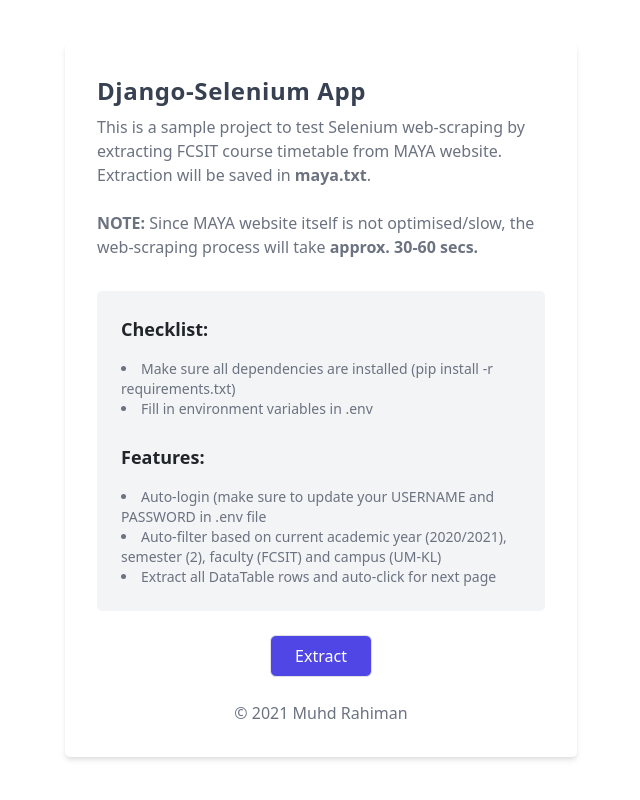
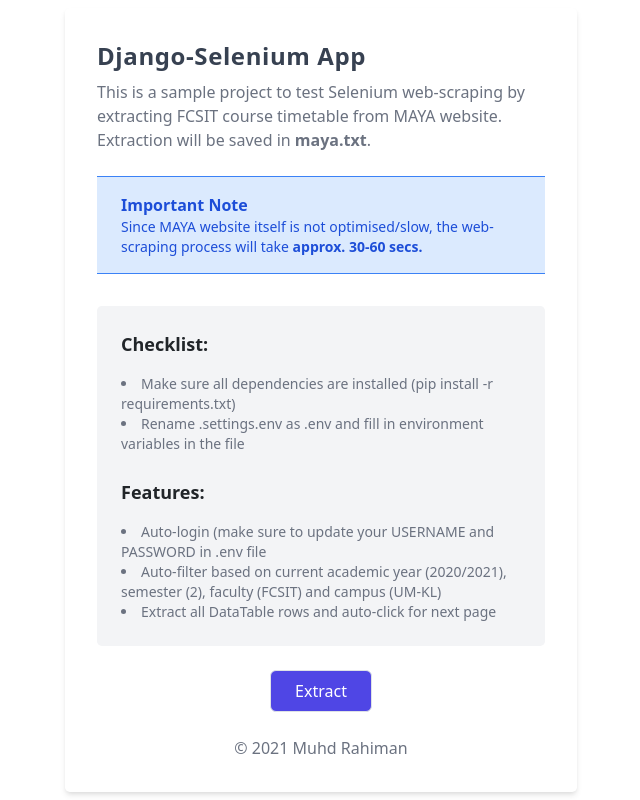
Before and after one commit to mdrhmn/dj-selenium, a Django app: page /main/ in a window 1280 px wide. Shown: the whole page, without its empty margins (319-959 px from the left). Run offline with Django 3.2, Linux system fonts and the light colour scheme; some libraries are stand-ins or nearby versions.

Commit message:
Code housekeeping and added dummy .settings.env file

```diff
--- a/main/templates/main.html
+++ b/main/templates/main.html
@@ -78,8 +78,12 @@
                         extracting FCSIT course timetable from MAYA website. Extraction will be saved in
                         <b>maya.txt</b>.</p>
                     <br>
-                    <p class="text-gray-500 text-base"><b>NOTE:</b> Since MAYA website itself is not optimised/slow, the
-                        web-scraping process will take <b>approx. 30-60 secs.</b></p>
+
+                    <div class="bg-blue-100 border-t border-b border-blue-500 text-blue-700 px-4 py-3" role="alert">
+                        <p class="font-bold">Important Note</p>
+                        <p class="text-sm">Since MAYA website itself is not optimised/slow, the
+                            web-scraping process will take <b>approx. 30-60 secs.</b></p>
+                    </div>
                 </div>
                 <div class="bg-gray-100 rounded-lg">
                     <div class="py-4 px-4">
@@ -88,7 +92,7 @@
                             <div class="flex flex-col text-sm text-gray-500">
                                 <ul class="list-inside list-disc">
                                     <li>Make sure all dependencies are installed (pip install -r requirements.txt)</li>
-                                    <li>Fill in environment variables in .env</li>
+                                    <li>Rename .settings.env as .env and fill in environment variables in the file</li>
                                 </ul>
                             </div>
                             <br>
```
Also changed, not shown: main/views.py (+0 -45 lines), 1 other file.
